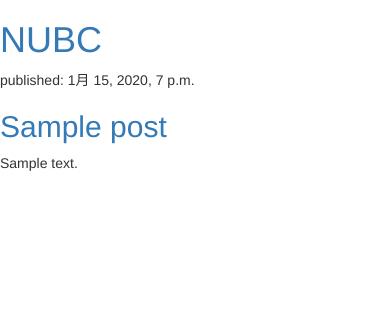
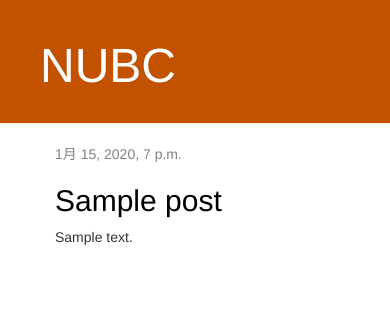
Before and after one commit to Granzizel/nubcbasis, a Django app: template blog/templates/blog/post_list.html in a window 390 px wide. Shown: the top 316 px of the page. Run offline with Django 3.2, Linux system fonts and the light colour scheme; the template is opened without the code that fills it: values that come from a table or form of the project are taken from there, others are empty; tables that the repository leaves empty hold one stand-in row (values such as "Sample post"); some libraries are stand-ins or nearby versions.

Commit message:
Added view and template for detailed blog post as well as CSS for the site.

```diff
--- /dev/null
+++ b/blog/static/blog.css
@@ -0,0 +1,3 @@
+h1 a, h2 a {
+    color: #1FDE95;
+}
--- /dev/null
+++ b/blog/static/css/blog.css
@@ -0,0 +1,81 @@
+.page-header {
+
+    background-color: #C25100;
+
+    margin-top: 0;
+
+    padding: 20px 20px 20px 40px;
+
+}
+
+
+
+.page-header h1, .page-header h1 a, .page-header h1 a:visited, .page-header h1 a:active {
+
+    color: #ffffff;
+
+    font-size: 36pt;
+
+    text-decoration: none;
+
+}
+
+
+
+.content {
+
+    margin-left: 40px;
+
+}
+
+.date {
+
+    color: #828282;
+
+}
+
+
+
+.save {
+
+    float: right;
+
+}
+
+
+
+.post-form textarea, .post-form input {
+
+    width: 100%;
+
+}
+
+
+
+.top-menu, .top-menu:hover, .top-menu:visited {
+
+    color: #ffffff;
+
+    float: right;
+
+    font-size: 26pt;
+
+    margin-right: 20px;
+
+}
+
+
+
+.post {
+
+    margin-bottom: 70px;
+
+}
+
+
+
+.post h2 a, .post h2 a:visited {
+
+    color: #000000;
+
+}
--- /dev/null
+++ b/blog/templates/blog/base.html
@@ -0,0 +1,45 @@
+{% load static %}
+
+<html>
+
+    <head>
+
+        <title>Django Girls blog</title>
+
+        <link rel="stylesheet" href="//maxcdn.bootstrapcdn.com/bootstrap/3.2.0/css/bootstrap.min.css">
+
+        <link rel="stylesheet" href="//maxcdn.bootstrapcdn.com/bootstrap/3.2.0/css/bootstrap-theme.min.css">
+
+        <link href='//fonts.googleapis.com/css?family=Lobster&subset=latin,latin-ext' rel='stylesheet' type='text/css'>
+
+        <link rel="stylesheet" href="{% static 'css/blog.css' %}">
+
+    </head>
+
+    <body>
+
+        <div class="page-header">
+
+            <h1><a href="/">NUBC</a></h1>
+
+        </div>
+
+        <div class="content container">
+
+            <div class="row">
+
+                <div class="col-md-8">
+
+                {% block content %}
+
+                {% endblock %}
+
+                </div>
+
+            </div>
+
+        </div>
+
+    </body>
+
+</html>
--- a/blog/templates/blog/post_list.html
+++ b/blog/templates/blog/post_list.html
@@ -1,19 +1,24 @@
-<html>
-    <head>
-	    <link rel="stylesheet" href="//maxcdn.bootstrapcdn.com/bootstrap/3.2.0/css/bootstrap.min.css">
-	    <link rel="stylesheet" href="//maxcdn.bootstrapcdn.com/bootstrap/3.2.0/css/bootstrap-theme.min.css">
-	    <title>NUBC</title>
-    </head>
-    <body>
-	<div>
-	    <h1><a href="/">NUBC</a></h1>
-	</div>
-{% for post in posts %}
-        <div>
-            <p>published: {{ post.published_date }}</p>
-            <h2><a href="">{{ post.title }}</a></h2>
+{% extends 'blog/base.html' %}
+
+
+
+{% block content %}
+
+    {% for post in posts %}
+
+        <div class="post">
+
+            <div class="date">
+
+                {{ post.published_date }}
+
+            </div>
+
+	    <h2><a href="{% url 'post_detail' pk=post.pk %}">{{ post.title }}</a></h2>
             <p>{{ post.text|linebreaksbr }}</p>
+
         </div>
-{% endfor %}
-    </body>
-</html>
+
+    {% endfor %}
+
+{% endblock %}
--- a/blog/urls.py
+++ b/blog/urls.py
@@ -2,4 +2,5 @@ from django.urls import path
 from . import views
 urlpatterns = [
     path('', views.post_list, name='post_list'),
+    path('post/<int:pk>/', views.post_detail, name='post_detail'),
 ]
```
Also changed, not shown: blog/templates/blog/post_detail.html (added, +25 -0 lines), blog/views.py (+7 -1 lines).
